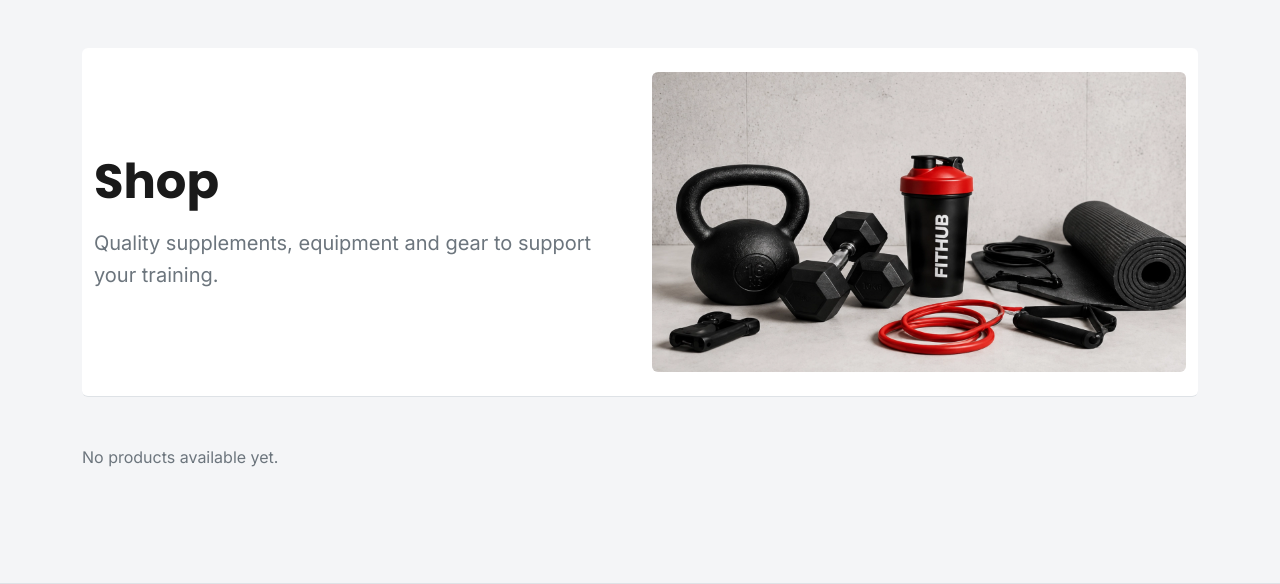
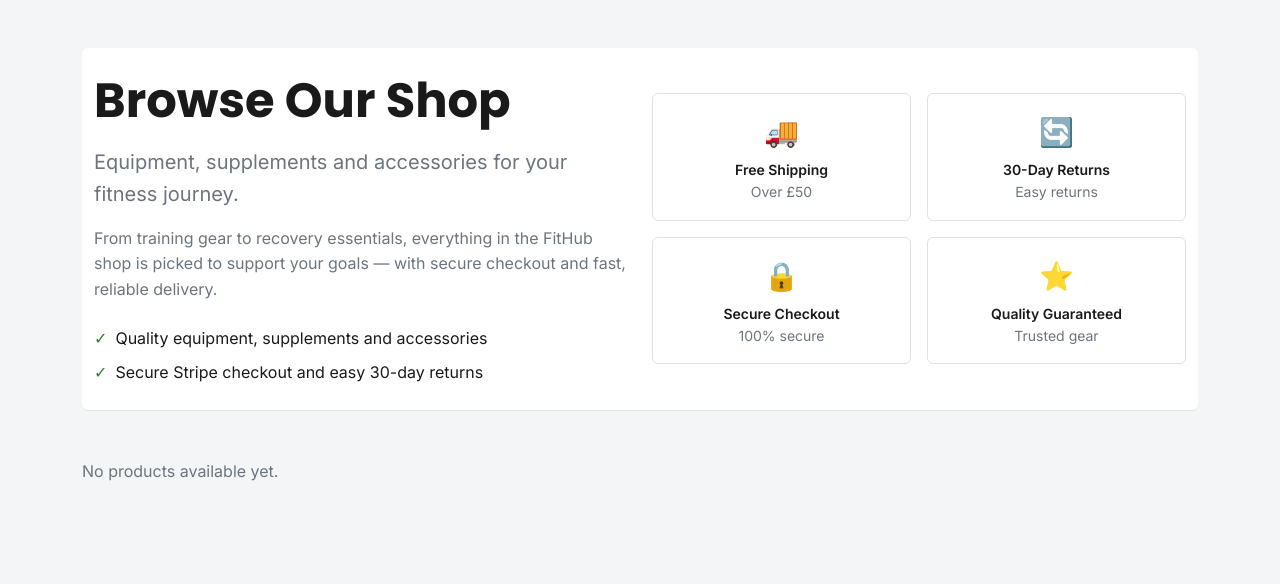
Before and after one commit to rpires71/milestone-4, a Django app: page /products/ in a window 1280 px wide. Shown: the part 59-643 px from the top of the page. Run offline with Django 4.2, Linux system fonts and the light colour scheme; data that the repository does not hold is empty; some libraries are stand-ins or nearby versions.

Commit message:
feat: add browse-our-shop heading and trust badges to shop hero

```diff
--- a/shop/templates/shop/products.html
+++ b/shop/templates/shop/products.html
@@ -11,15 +11,57 @@
     <div class="container py-4">
       <div class="row align-items-center g-4">
         <div class="col-lg-6">
-          <h1 class="display-5 fw-bold mb-3">Shop</h1>
-          <p class="lead text-secondary mb-0">
-            Quality supplements, equipment and gear to support your training.
+          <h1 class="display-5 fw-bold mb-3">Browse Our Shop</h1>
+          <p class="lead text-secondary mb-3">
+            Equipment, supplements and accessories for your fitness journey.
           </p>
+          <p class="text-secondary mb-4">
+            From training gear to recovery essentials, everything in the FitHub
+            shop is picked to support your goals &mdash; with secure checkout and
+            fast, reliable delivery.
+          </p>
+          <ul class="list-unstyled mb-0">
+            <li class="d-flex align-items-center mb-2">
+              <span class="me-2" style="color: var(--success-green, #2e7d32);" aria-hidden="true">&#10003;</span>
+              <span>Quality equipment, supplements and accessories</span>
+            </li>
+            <li class="d-flex align-items-center mb-0">
+              <span class="me-2" style="color: var(--success-green, #2e7d32);" aria-hidden="true">&#10003;</span>
+              <span>Secure Stripe checkout and easy 30-day returns</span>
+            </li>
+          </ul>
         </div>
         <div class="col-lg-6">
-          <img src="{% static 'images/shop-banner.webp' %}"
-               class="img-fluid rounded w-100"
-               alt="FitHub equipment, supplements and accessories">
+          <div class="row g-3 text-center">
+            <div class="col-6">
+              <div class="border rounded p-3 h-100">
+                <div class="fs-3 mb-1" aria-hidden="true">&#128666;</div>
+                <p class="fw-semibold small mb-0">Free Shipping</p>
+                <p class="text-secondary small mb-0">Over &pound;50</p>
+              </div>
+            </div>
+            <div class="col-6">
+              <div class="border rounded p-3 h-100">
+                <div class="fs-3 mb-1" aria-hidden="true">&#128260;</div>
+                <p class="fw-semibold small mb-0">30-Day Returns</p>
+                <p class="text-secondary small mb-0">Easy returns</p>
+              </div>
+            </div>
+            <div class="col-6">
+              <div class="border rounded p-3 h-100">
+                <div class="fs-3 mb-1" aria-hidden="true">&#128274;</div>
+                <p class="fw-semibold small mb-0">Secure Checkout</p>
+                <p class="text-secondary small mb-0">100% secure</p>
+              </div>
+            </div>
+            <div class="col-6">
+              <div class="border rounded p-3 h-100">
+                <div class="fs-3 mb-1" aria-hidden="true">&#11088;</div>
+                <p class="fw-semibold small mb-0">Quality Guaranteed</p>
+                <p class="text-secondary small mb-0">Trusted gear</p>
+              </div>
+            </div>
+          </div>
         </div>
       </div>
     </div>
```
